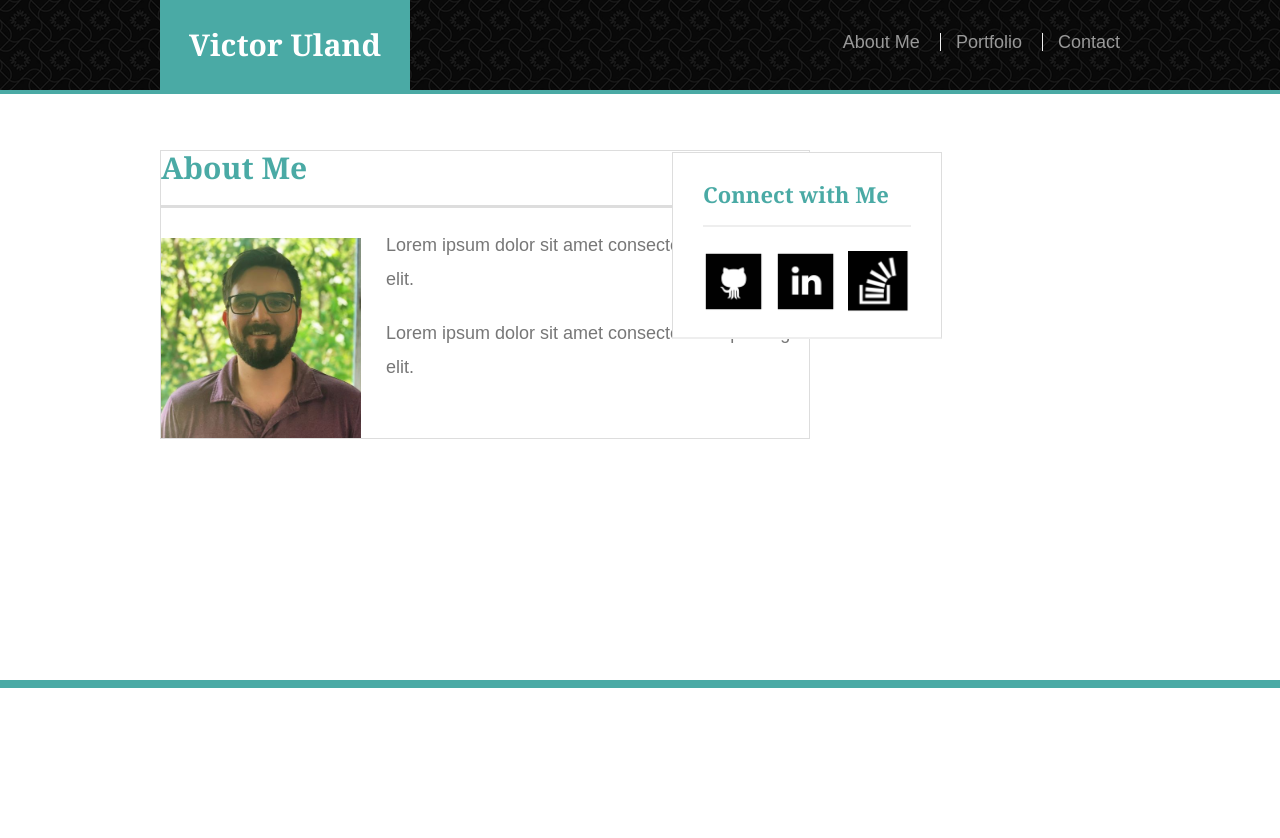
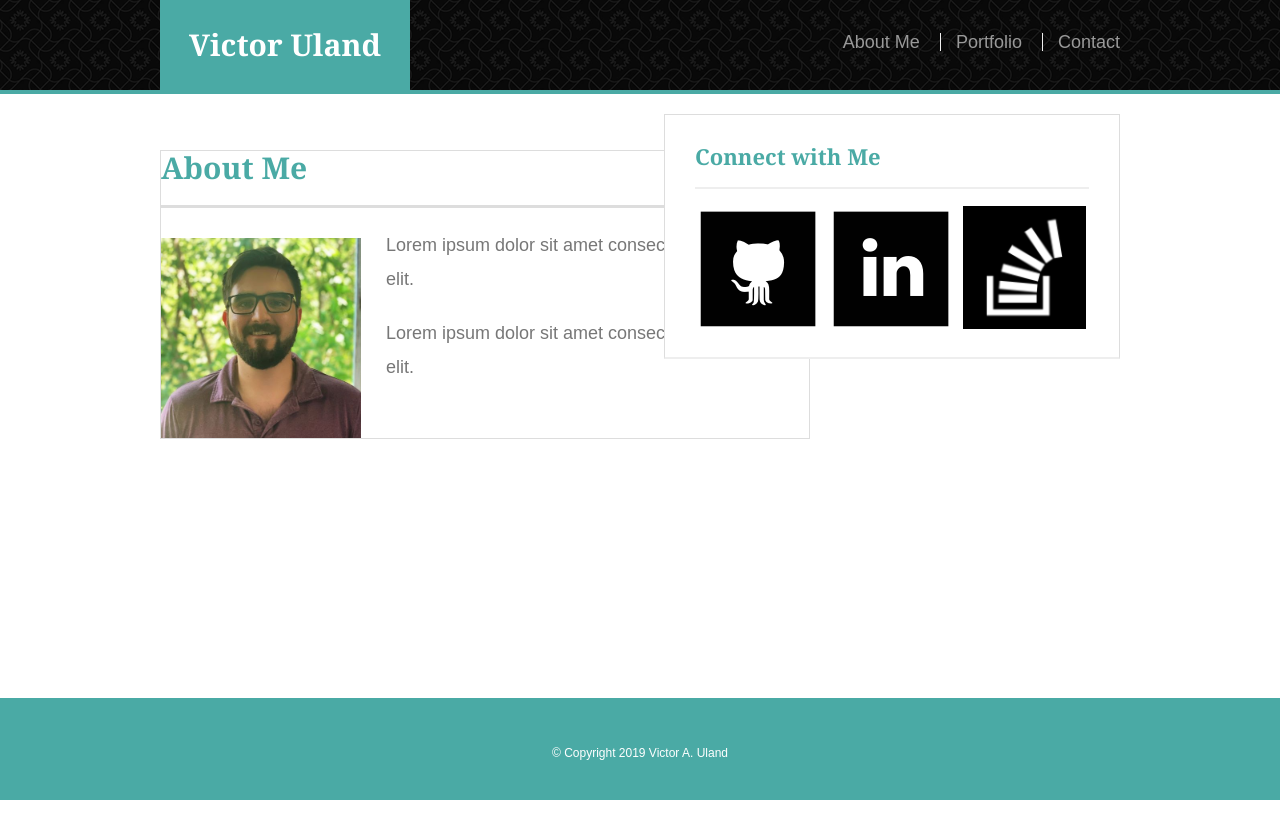
Before and after one commit to vuduland/01-Basic_Portfolio, a plain HTML site: page index.html in a window 1280 px wide. After the commit the page ends 800 px from the top, so only its background shows below. Drawn offline with Linux system fonts and the light colour scheme.

Commit message:
before I break it.

```diff
--- a/assets/css/style.css
+++ b/assets/css/style.css
@@ -10,8 +10,10 @@ html, body {
 }
 
 .wrapper {
+  width: 100%;
   min-height: 100%;
-  position: static;
+  position: absolute;
+  /* static;*/
 }
 
 
@@ -125,51 +127,63 @@ nav a:first-child {
   margin-right: 25px;
 }
 
-.sidebar {
+.connect {
   background: #fff;
   padding: 30px;
   min-height: 135px;
   min-width: 270px;
   float: right;
-  position: fixed;
+  position: relative;
   border: 1px solid #ddd;
   margin-left: 40%;
   margin-top: 11.9%;
 }
 
 
-h3, .sidebar, h2 {
+h3, .connect, h2 {
   border-bottom: 2px solid #eee;
   padding-bottom: 20px;
   margin-bottom: 15px;
   line-height: 22px;
 }
-
-.social {
+/*
+.connect {
   width: 62px;
   height: 62px;
   margin-top: 8px;
   margin-right: 5px;
-}
+} */
 
-.social:last-child {
+.connect:last-child {
   margin-right: 0px;
 }
 
 
-/* .push {
-  height: 200px;
-  position: bottom;
-} */
-
 .footer {
-  height: 15%;
   color: #fff;
   padding: 30px 0;
-  /* clear: both; */
   border-top: 8px solid #4aaaa5;
   font-size: 12px;
   text-align: center;
-  position: sticky;
+  width: 100%;
+  position: fixed;
   bottom: 0;
+  background-color: #4aaaa5;
+  margin-bottom: 0;
 }
+
+/* .footer {
+width: 100%
+margin: 0 0 30px;
+z-index: 99;
+color: #fff;
+overflow: auto;
+border-bottom: 2px solid #ccc;
+border-bottom: 4px solid
+#4aaaa5;
+position: fixed;
+width: 100%;
+background-image: url("../images/curls.png");
+background-size: inherit;
+background-repeat: repeat
+} */
--- a/index.html
+++ b/index.html
@@ -11,7 +11,7 @@
 
    <body>
       <div class="wrapper">
-         <!-- <div class="push"></div> -->
+
          <header class="header">
 
             <div class="container">
@@ -27,9 +27,6 @@
             </div>
 
          </header>
-
-
-         <!-- <div class="main-container"> -->
 
          <div class="container">
 
@@ -60,13 +57,13 @@
 
          </div>
 
-         <!-- </div> -->
+      </div>
 
-      </div>
+   <div>
       <footer class="footer">
          &copy; Copyright 2019 Victor A. Uland
       </footer>
-
+   </div>
    </body>
 
 </html>
```
